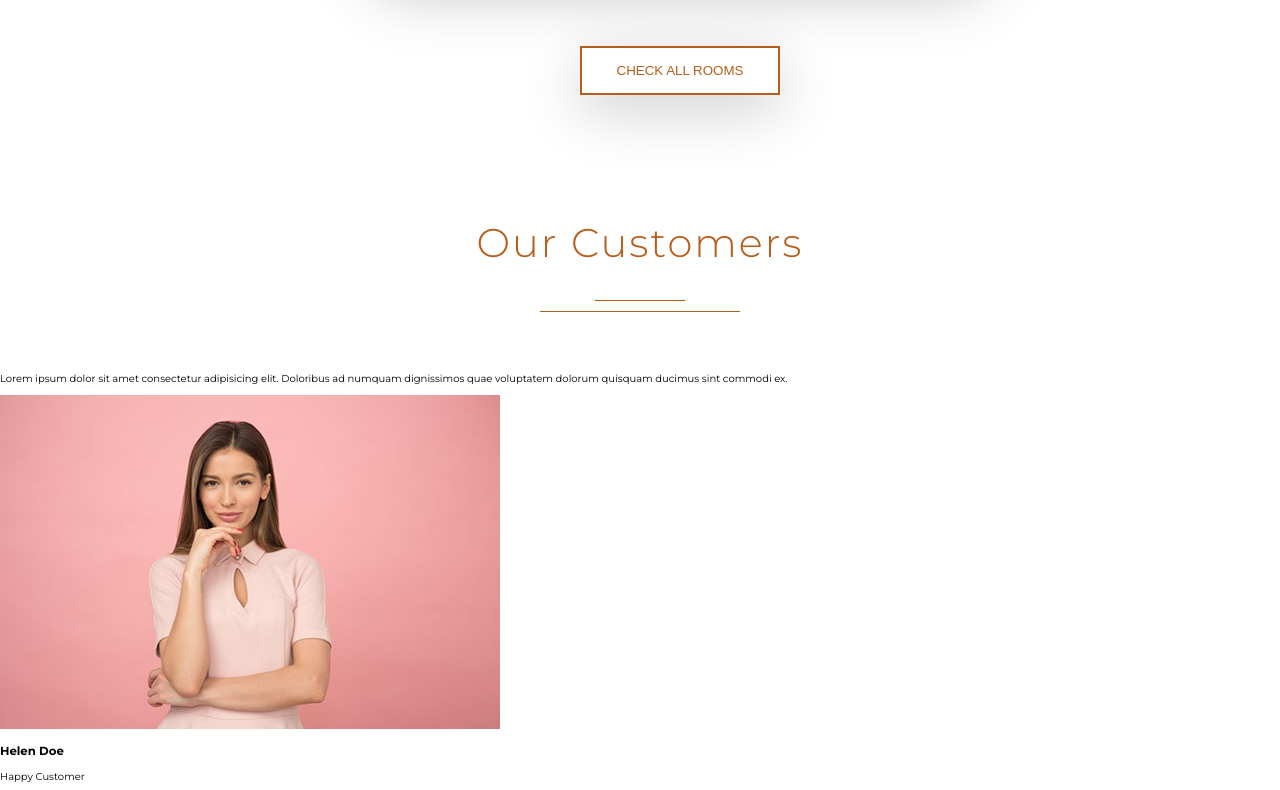
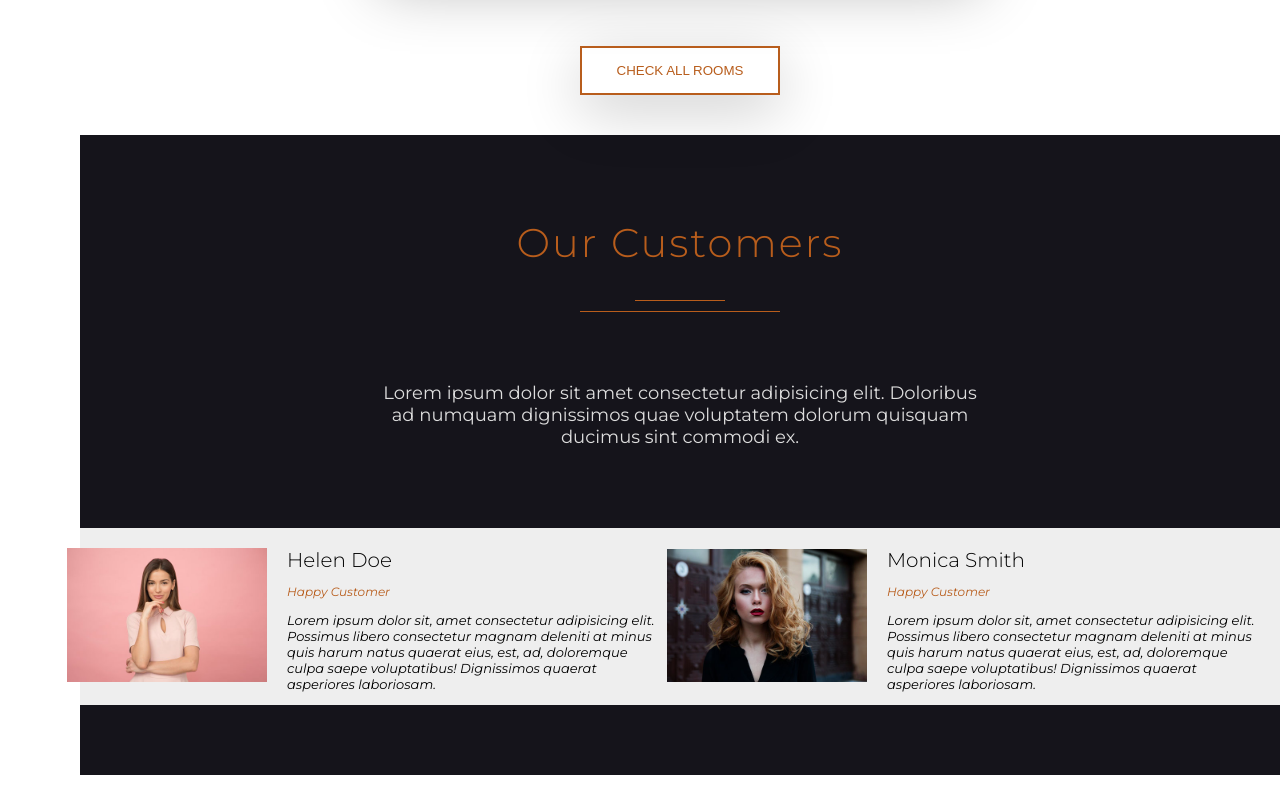
Before and after one commit to dmboone/GrandHotel, a plain HTML site: page index.html in a window 1280 px wide. Shown: the part 4560-5350 px from the top of the page. Drawn offline with Linux system fonts and the light colour scheme.

Commit message:
customers style

```diff
--- a/CSS/style.css
+++ b/CSS/style.css
@@ -500,3 +500,60 @@ body{
     background-color: #b85d1c;
 }
 /* end of rooms */
+
+/* customers */
+.customers{
+    margin-left: 8rem;
+    padding-bottom: 7rem;
+    background-color: #15141b;
+}
+
+.customers-paragraph{
+    font-size: 1.8rem;
+    color: #ddd;
+    width: 50%;
+    margin: 2rem auto 8rem auto;
+    text-align: center;
+}
+
+.customers-card-wrapper{
+    display: flex;
+    justify-content: space-evenly;
+}
+
+.customer-card{
+    background-color: #eee;
+    width: 60rem;
+    display: flex;
+}
+
+.customer-image-wrapper{
+    margin: auto 0;
+}
+
+.customer-image{
+    width: 20rem;
+    margin-left: -1.3rem;
+}
+
+.customer-info{
+    padding: 0 2rem;
+}
+
+.customer-fullname{
+    font-size: 2rem;
+    font-weight: 300;
+    margin-bottom: 0;
+}
+
+.customer-paragraph-1{
+    font-size: 1.2rem;
+    font-style: italic;
+    color: #b85d1c
+}
+
+.customer-paragraph-2{
+    font-size: 1.3rem;
+    font-style: italic;
+}
+/* end of customers */
```
